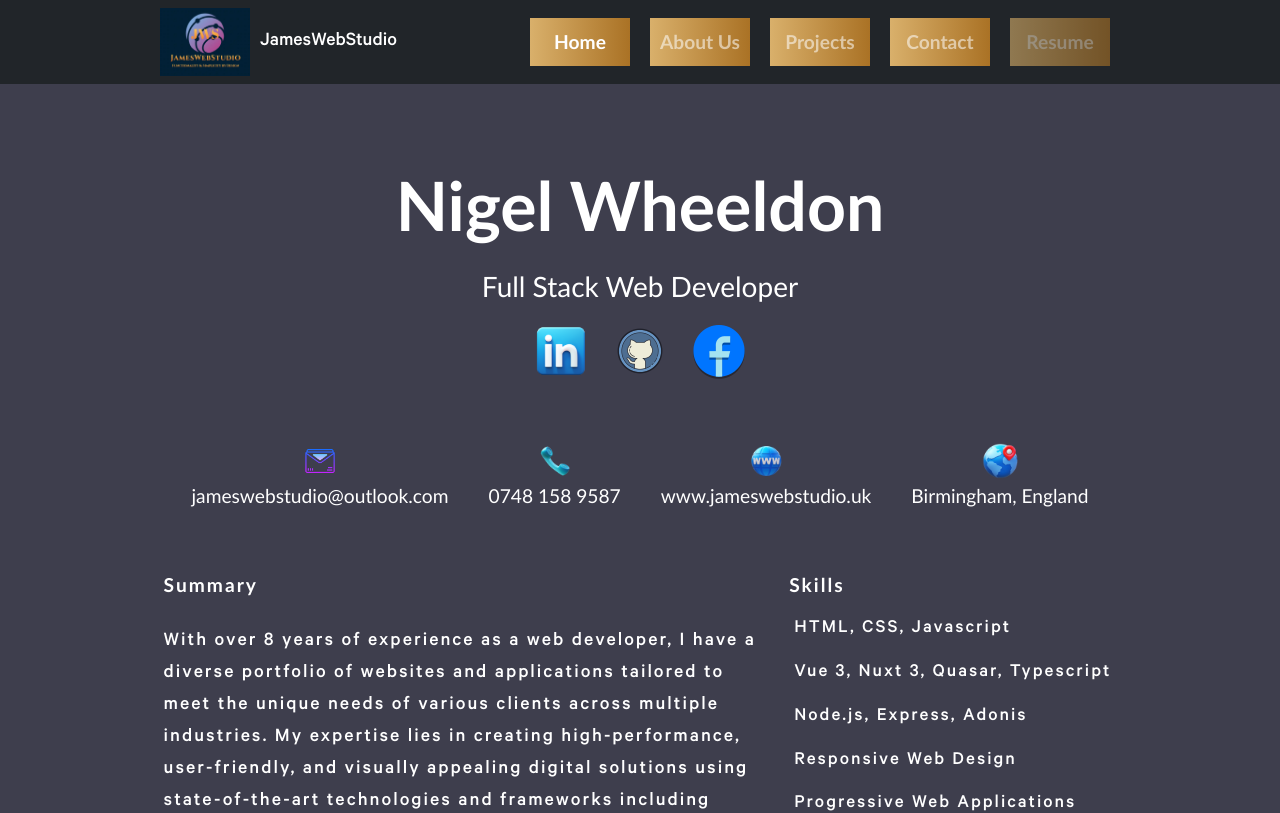
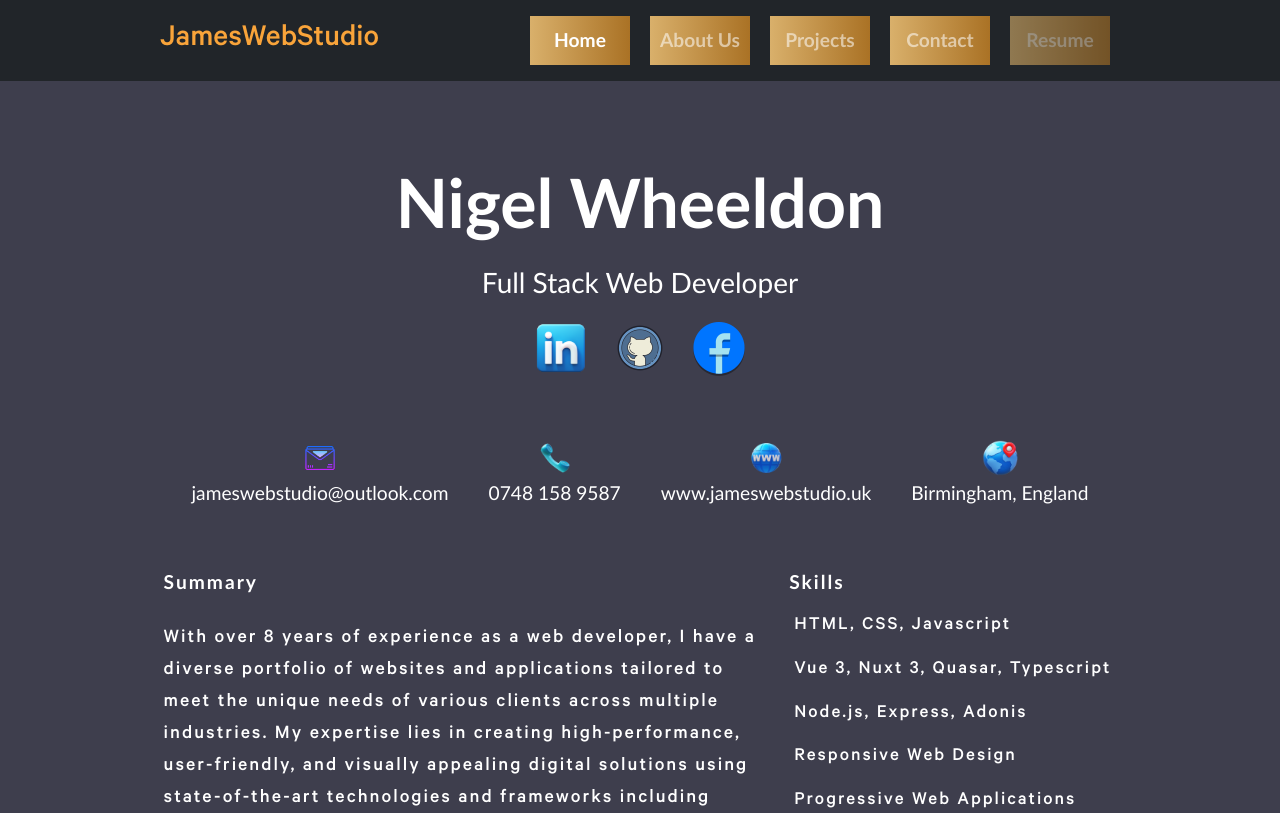
Before and after one commit to JamesWebStudio/portfolio-master, a Nuxt app: page /resume in a window 1280 px wide. Shown: the top 813 px of the page. Built offline with nearby package versions, Linux system fonts and the light colour scheme.

Commit message:
added style so navbar-brand

```diff
--- a/components/Nav.vue
+++ b/components/Nav.vue
@@ -1,7 +1,7 @@
 <template>
 <nav class="navbar navbar-expand-md bg-dark navbar-dark slide-in-top">
     <div class="container-fluid">
-        <img src="/images/logo.webp" alt="" style="aspect-ratio: 1 / 1" />
+        <!-- <img src="/images/logo.webp" alt="" style="aspect-ratio: 1 / 1" /> -->
         <a class="navbar-brand" href="/">JamesWebStudio</a>
         <button class="navbar-toggler" type="button" data-bs-toggle="collapse" data-bs-target="#navbarSupportedContent" aria-controls="navbarSupportedContent" aria-expanded="false" aria-label="Toggle navigation">
             <span class="navbar-toggler-icon"></span>
@@ -36,8 +36,10 @@
 <style scoped>
 nav {
     width: 100vw;
-    overflow-x: hidden;
+    /* overflow-x: hidden; */
+    opacity: 0.5;
 }
+
 .container-fluid {
     display: flex;
     align-items: center;
@@ -51,8 +53,14 @@ nav {
     margin-top: 0;
 }
 .navbar-toggler {
-        float:right;
-    }
+    float:right;
+}
+
+.navbar-brand {
+    color: #F9A43A;
+    font-size: 1.4rem;
+}
+
 .ml-auto {
     margin-left: auto;
 }
@@ -78,8 +86,8 @@ nav {
 }
 
 .slide-in-top {
-	-webkit-animation: slide-in-top 0.5s cubic-bezier(0.250, 0.460, 0.450, 0.940) both;
-	        animation: slide-in-top 0.5s cubic-bezier(0.250, 0.460, 0.450, 0.940) both;
+	-webkit-animation: slide-in-top 1s cubic-bezier(0.250, 0.460, 0.450, 0.940) both;
+	        animation: slide-in-top 1s cubic-bezier(0.250, 0.460, 0.450, 0.940) both;
 }
 
 /**
@@ -89,8 +97,8 @@ nav {
  */
  @-webkit-keyframes slide-in-top {
   0% {
-    -webkit-transform: translateY(-1000px);
-            transform: translateY(-1000px);
+    -webkit-transform: translateY(-500px);
+            transform: translateY(-500px);
     opacity: 0;
   }
   100% {
@@ -131,6 +139,11 @@ nav {
         height:68px;
     }
 
+    .navbar-brand {
+        font-size: 2rem;
+    }
+
+
     nav {
         margin-bottom: 50px;
     }
```
